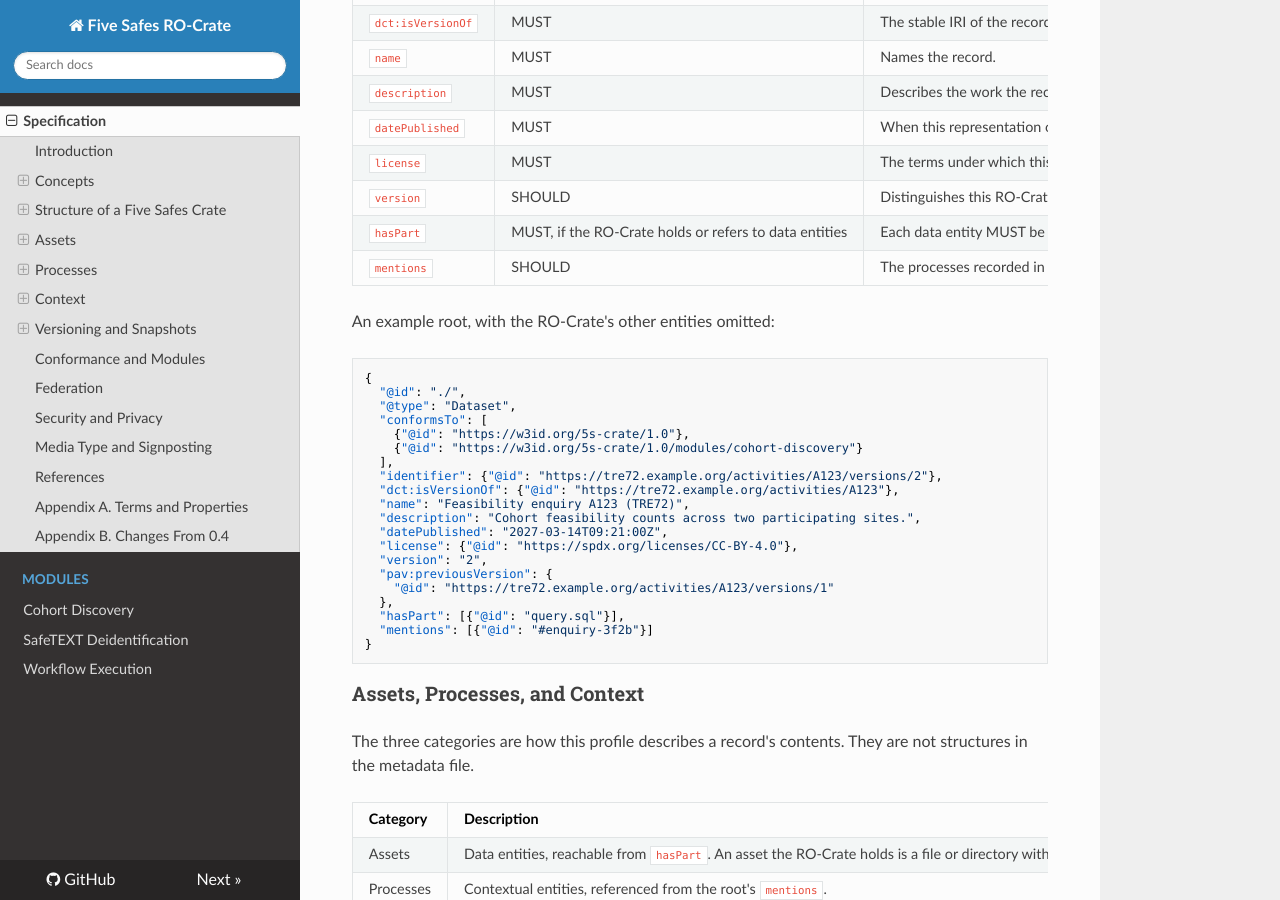
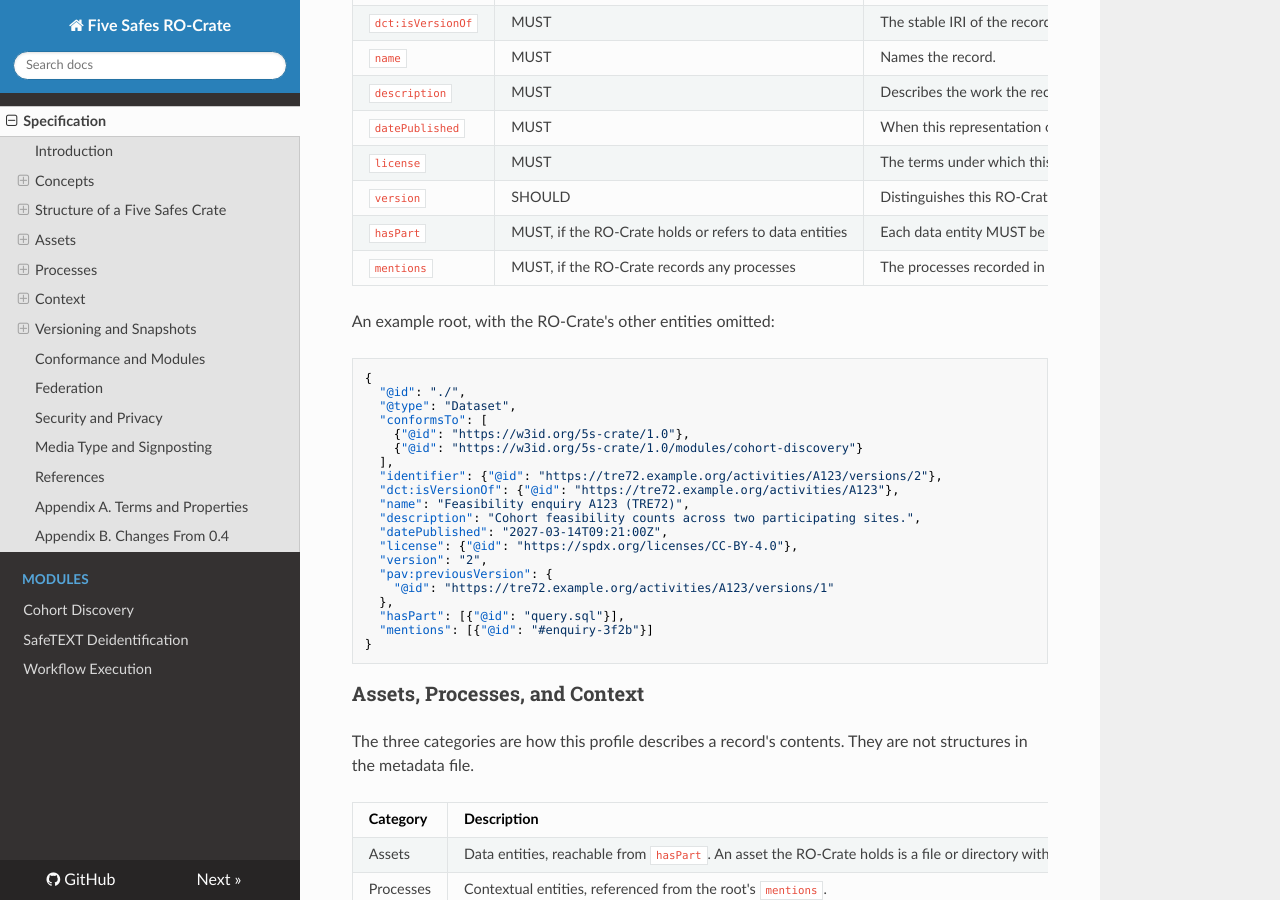
Before and after one commit to eScienceLab/Five-Safes-RO-Crate, an MkDocs documentation site: the page built from docs/index.md, in a window 1280 px wide and 900 px high, scrolled down 5034 px. Built offline with MkDocs 1.6.1, drawn with Linux system fonts in a browser that asks for light colours; nearby versions of some CDN libraries.

Commit message:
docs: require mentions where processes are recorded

```diff
--- a/docs/index.md
+++ b/docs/index.md
@@ -142,7 +142,7 @@ The root data entity is this RO-Crate: one representation of the record, either
 | `license` | MUST | The terms under which this description may be used. This is not the licence of the data the record describes. |
 | `version` | SHOULD | Distinguishes this RO-Crate from other representations of the record. |
 | `hasPart` | MUST, if the RO-Crate holds or refers to data entities | Each data entity MUST be reachable from the root through `hasPart`, directly or through nested `Dataset` entities. |
-| `mentions` | SHOULD | The processes recorded in this RO-Crate. |
+| `mentions` | MUST, if the RO-Crate records any processes | The processes recorded in this RO-Crate. See [Processes](#processes). |
 
 An example root, with the RO-Crate's other entities omitted:
 
```
